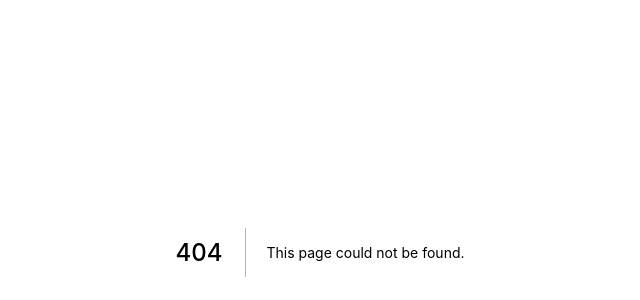
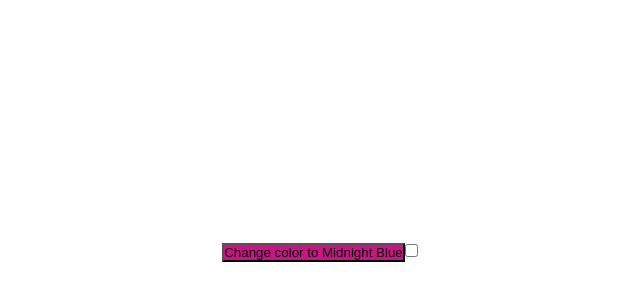
Before and after one commit to joaojustodev/studies-in-tests-RTL, a Next.js app: page /color-button in a window 1280 px wide. Before the commit this address had no page. Shown: the part 148-448 px from the top of the page, without its empty margins (320-960 px from the left). Built offline with nearby package versions, Linux system fonts and the light colour scheme.

Commit message:
test color button

```diff
--- /dev/null
+++ b/src/components/pages/ColorButton/Button.tsx
@@ -0,0 +1,51 @@
+import React, { useState } from "react";
+import styled from "styled-components";
+
+type ButtonStyledProps = {
+  bg: string;
+};
+
+export function spaceBeforeCapitalLetters(colorName: string): string {
+  return colorName.replace(/\B([A-Z])\B/g, " $1");
+}
+
+export const ButtonSyled = styled.button<ButtonStyledProps>`
+  background: ${({ bg }) => bg};
+
+  &:disabled {
+    background: gray;
+    color: #fff;
+  }
+`;
+
+const Button: React.FC = () => {
+  const [color, setColor] = useState("MediumVioletRed");
+  const [disable, setDisable] = useState(false);
+
+  const newButtonColor =
+    color === "MediumVioletRed" ? "MidnightBlue" : "MediumVioletRed";
+
+  return (
+    <>
+      <ButtonSyled
+        bg={color}
+        onClick={() => setColor(newButtonColor)}
+        type="button"
+        disabled={disable}
+      >
+        Change color to {spaceBeforeCapitalLetters(newButtonColor)}
+      </ButtonSyled>
+      <div>
+        <input
+          type="checkbox"
+          name="enable-button-checkbox"
+          defaultChecked={disable}
+          aria-checked={disable}
+          onChange={(e) => setDisable(e.target.checked)}
+        />
+      </div>
+    </>
+  );
+};
+
+export default Button;
--- /dev/null
+++ b/src/pages/color-button.tsx
@@ -0,0 +1,20 @@
+import { styled } from "../../stitches.config";
+import Button from "../components/pages/ColorButton/Button";
+
+const Box = styled("div", {
+  width: "100vw",
+  height: "100vh",
+  display: "flex",
+  alignItems: "center",
+  justifyContent: "center",
+});
+
+const ColorButton = () => {
+  return (
+    <Box>
+      <Button />
+    </Box>
+  );
+};
+
+export default ColorButton;
--- a/src/pages/index.tsx
+++ b/src/pages/index.tsx
@@ -2,6 +2,7 @@ import type { NextPage } from "next";
 import { styled } from "../../stitches.config";
 import Layout from "../components/Ui/Layout";
 import Seo from "../components/Seo";
+
 const Box = styled("div", {
   gridColumn: "2/3",
   gridRow: "2/5",
```
Also changed, not shown: 1 other file (tests, documents, lock files or other folders).
